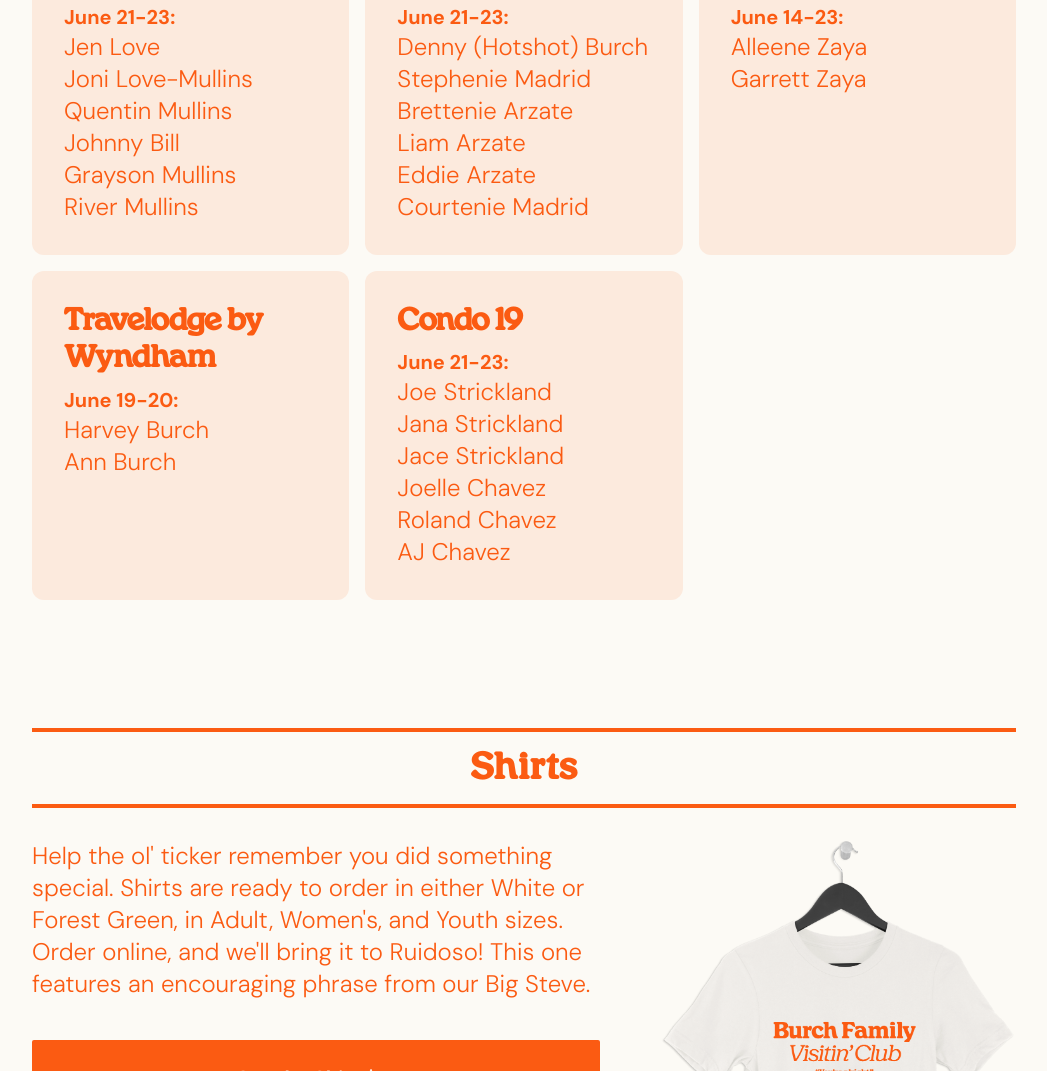
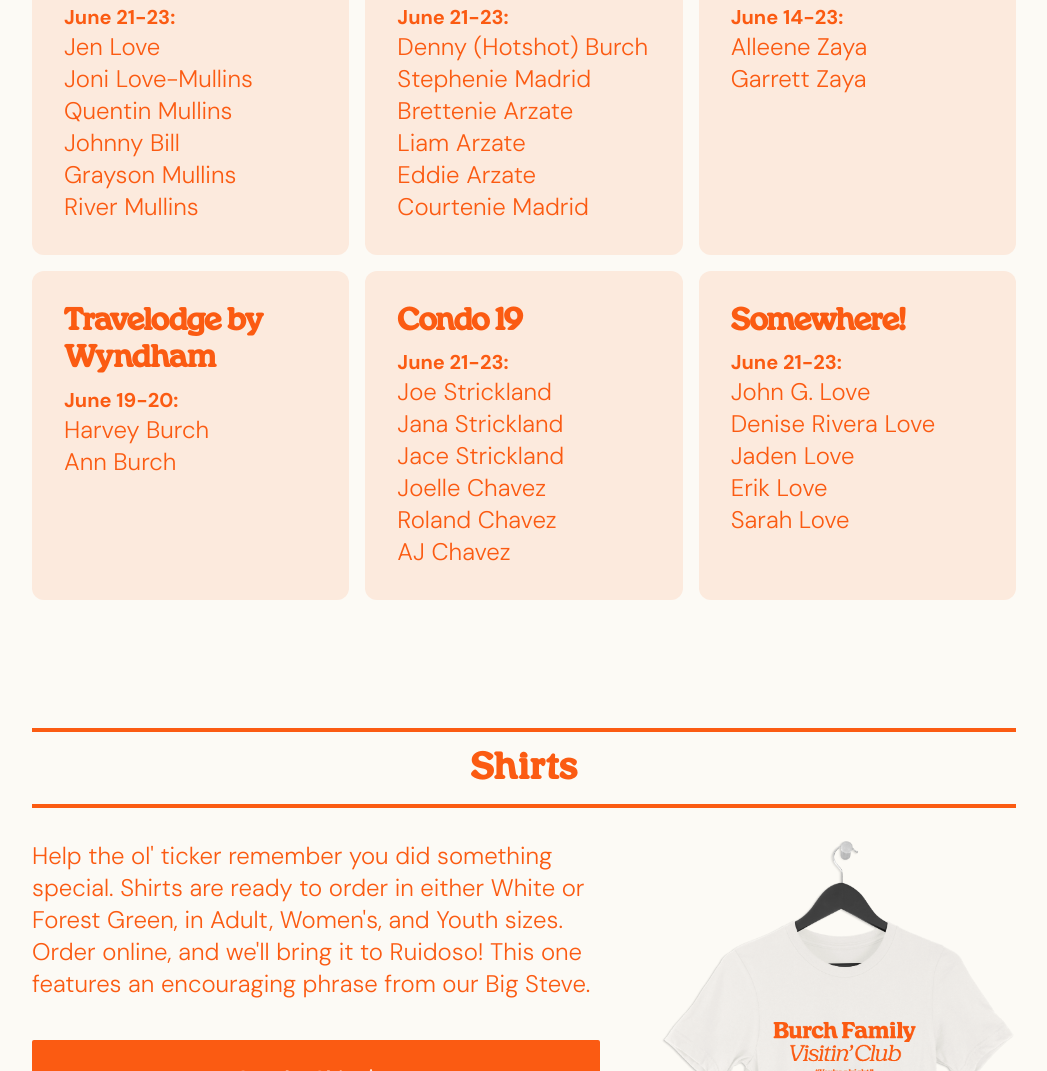
Before and after one commit to clarklab/burch-reunion-2024, a plain HTML site: page index.html in a window 1280 px wide. Shown: the part 5528-6599 px from the top of the page, without its empty margins (116-1163 px from the left). Drawn offline with nearby package versions, Linux system fonts and the light colour scheme.

Commit message:
Update index.html

```diff
--- a/index.html
+++ b/index.html
@@ -414,6 +414,19 @@
       </p>
      </div>
 
+     <div class="unit p-8 bg-orange dark:bg-tea bg-opacity-10 dark:bg-opacity-10 rounded-xl mb-6 md:mb-0">
+       <h4 class="font-semibold text-3xl mb-2 leading-tight henrietta">Somewhere!</h4>
+
+       <p class="text-2xl">
+        <span class="block text-xl font-bold mt-2">June 21-23:</span>
+        John G. Love<br>
+        Denise Rivera Love<br>
+        Jaden Love<br>
+        Erik Love<br>
+        Sarah Love<br>
+      </p>
+     </div>
+
   </div>
 
 
```
